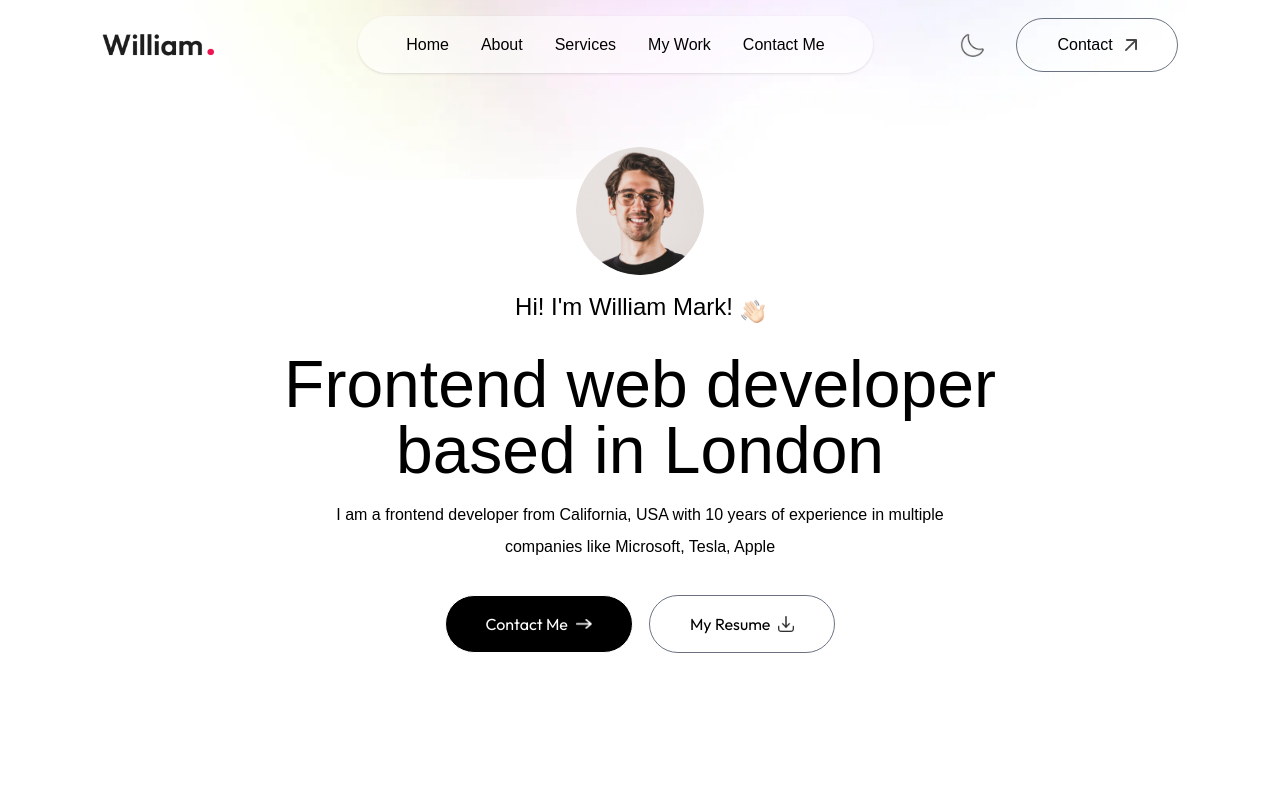
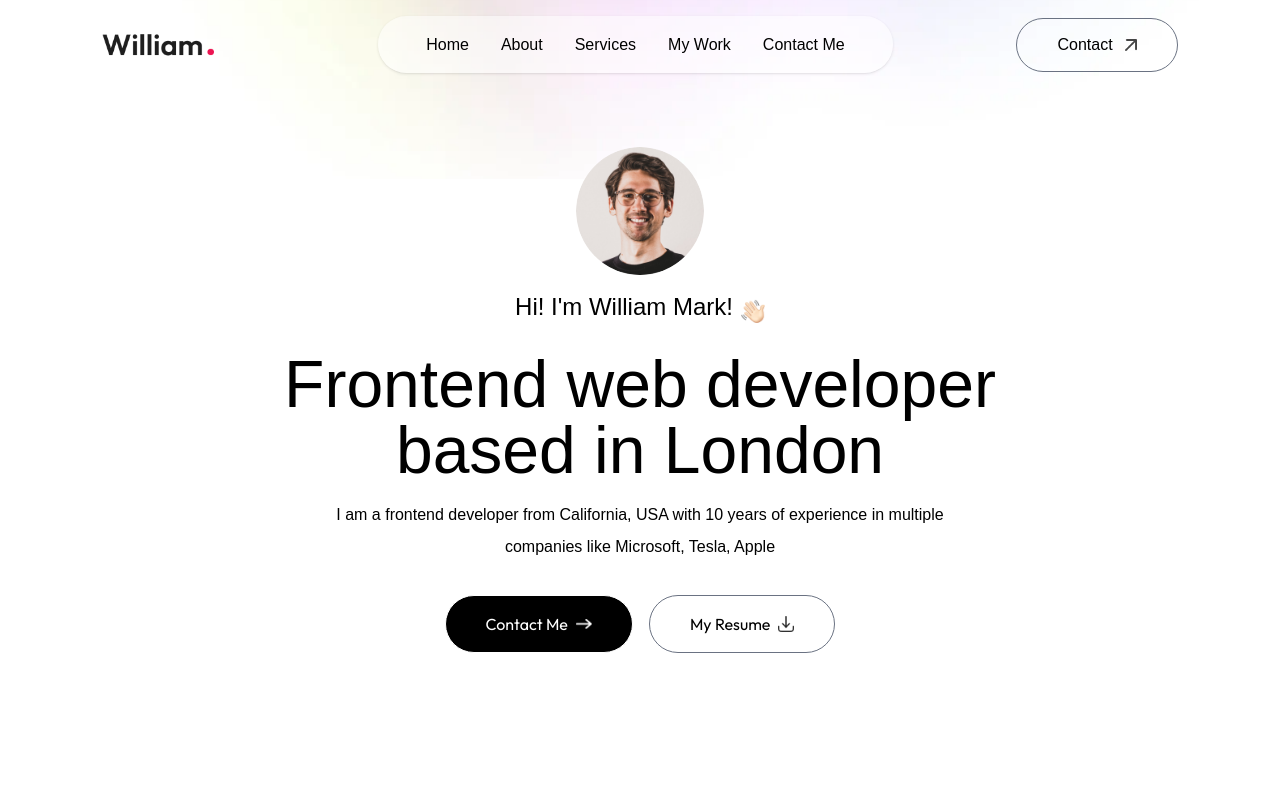
Before and after one commit to olynsn15/portfolio-next, a Next.js app: page / in a window 1280 px wide. Shown: the top 800 px of the page. Built offline with nearby package versions, Linux system fonts and the light colour scheme; a web font is replaced by a local one.

Commit message:
Update code

```diff
--- a/app/components/Navbar.tsx
+++ b/app/components/Navbar.tsx
@@ -51,9 +51,6 @@ const Navbar = () => {
         </ul>
 
         <div className='flex items-center gap-4'>
-            <button>
-                <Image src={assets.moon_icon} alt='moon icon' className='w-6'/>
-            </button>
 
             <a href='#contact' className='hidden lg:flex items-center gap-3 px-10 py-2.5 border border-gray-500 rounded-full ml-4 font-ovo'>
                 Contact <Image src={assets.arrow_icon} className='w-3' alt={'arrow'}/>
--- a/app/layout.tsx
+++ b/app/layout.tsx
@@ -23,7 +23,7 @@ export default function RootLayout({
   return (
     <html lang="en" className="scroll-smooth">
       <body
-        className={`${outfit.className} ${ovo.className} antialiased leading-8 overflow-x-hidden`}
+        className={`${outfit.className} ${ovo.className} antialiased leading-8 overflow-x-hidden dark:bg-black`}
       >
         {children}
       </body>
```
